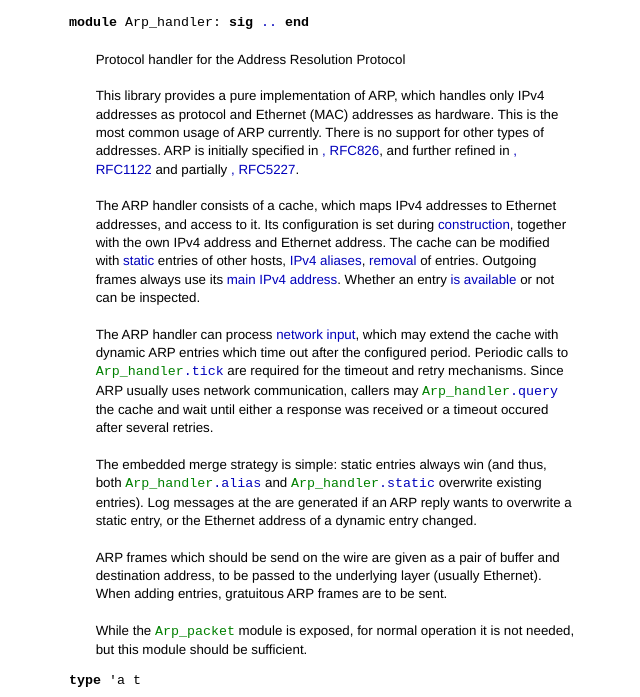
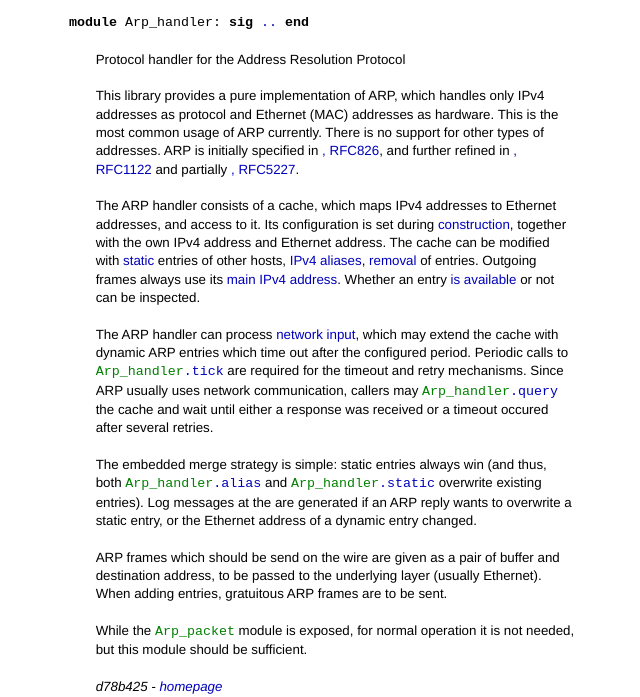
Before and after one commit to mirage/arp, a plain HTML site: page Arp_handler.html in a window 1280 px wide. Shown: the part 96-793 px from the top of the page, without its empty margins (59-699 px from the left). Drawn offline with Linux system fonts and the light colour scheme.

Commit message:
Update arp doc to d78b425.

```diff
--- a/Arp_handler.html
+++ b/Arp_handler.html
@@ -65,7 +65,10 @@ Protocol handler for the Address Resolution Protocol
 <p>
 
     While the <a href="Arp_packet.html"><code class="code"><span class="constructor">Arp_packet</span></code></a> module is exposed, for normal operation it is not
-    needed, but this module should be sufficient.<br>
+    needed, but this module should be sufficient.
+<p>
+
+    <em>d78b425 - <a href="https://github.com/hannesm/arp ">homepage</a></em><br>
 </div>
 <hr width="100%">
 
```
Also changed, not shown: 1 other file.
